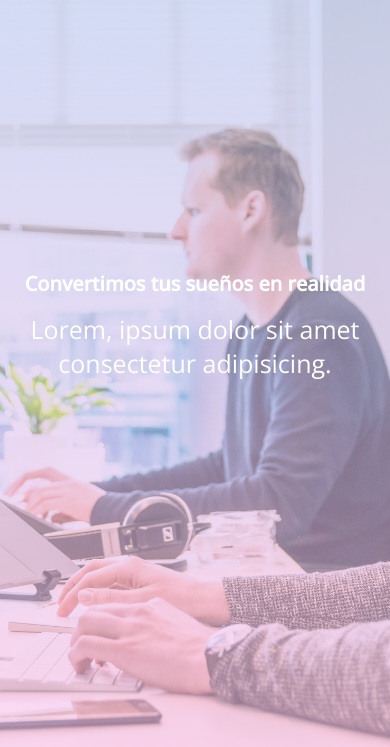
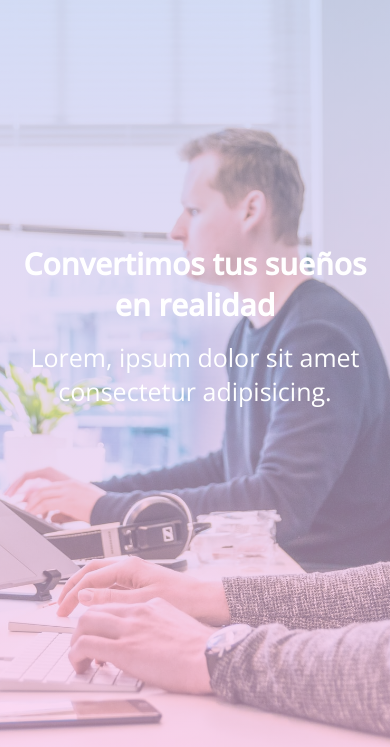
Before and after one commit to Gonzayanni/daasd, a plain HTML site: page index.html in a window 390 px wide. Shown: the part 97-844 px from the top of the page. Drawn offline with nearby package versions, Linux system fonts and the light colour scheme.

Commit message:
Update estilo.css

```diff
--- a/css/estilo.css
+++ b/css/estilo.css
@@ -359,7 +359,7 @@ line-height: 60px;
 
     /* } */
     .titulo{
-        font-size: 20px;
+        font-size: 30px;
 
 
 
@@ -407,7 +407,7 @@ line-height: 60px;
 
 .footer-content{
     justify-content: center;
-    /*  */
+
 
 
 
```
